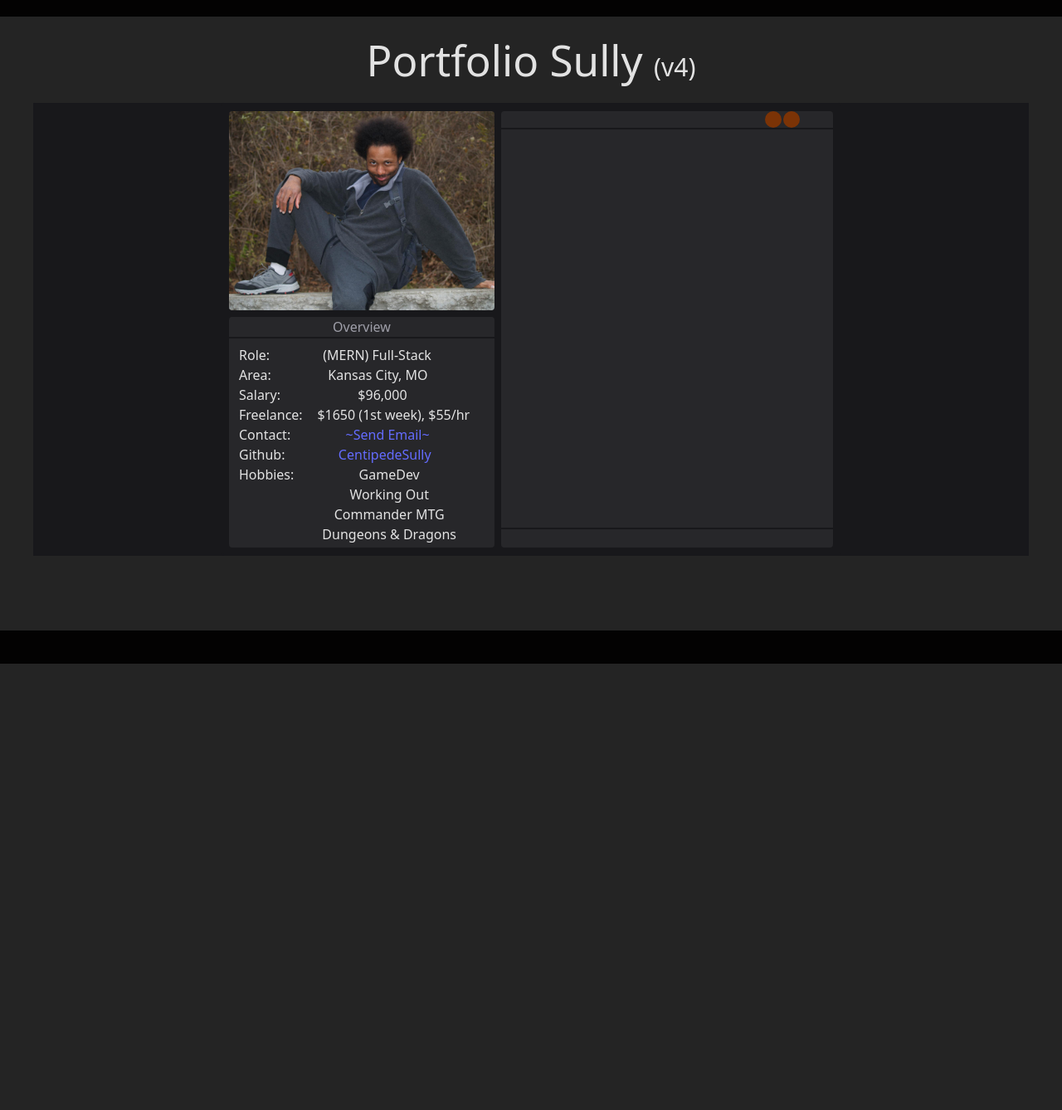
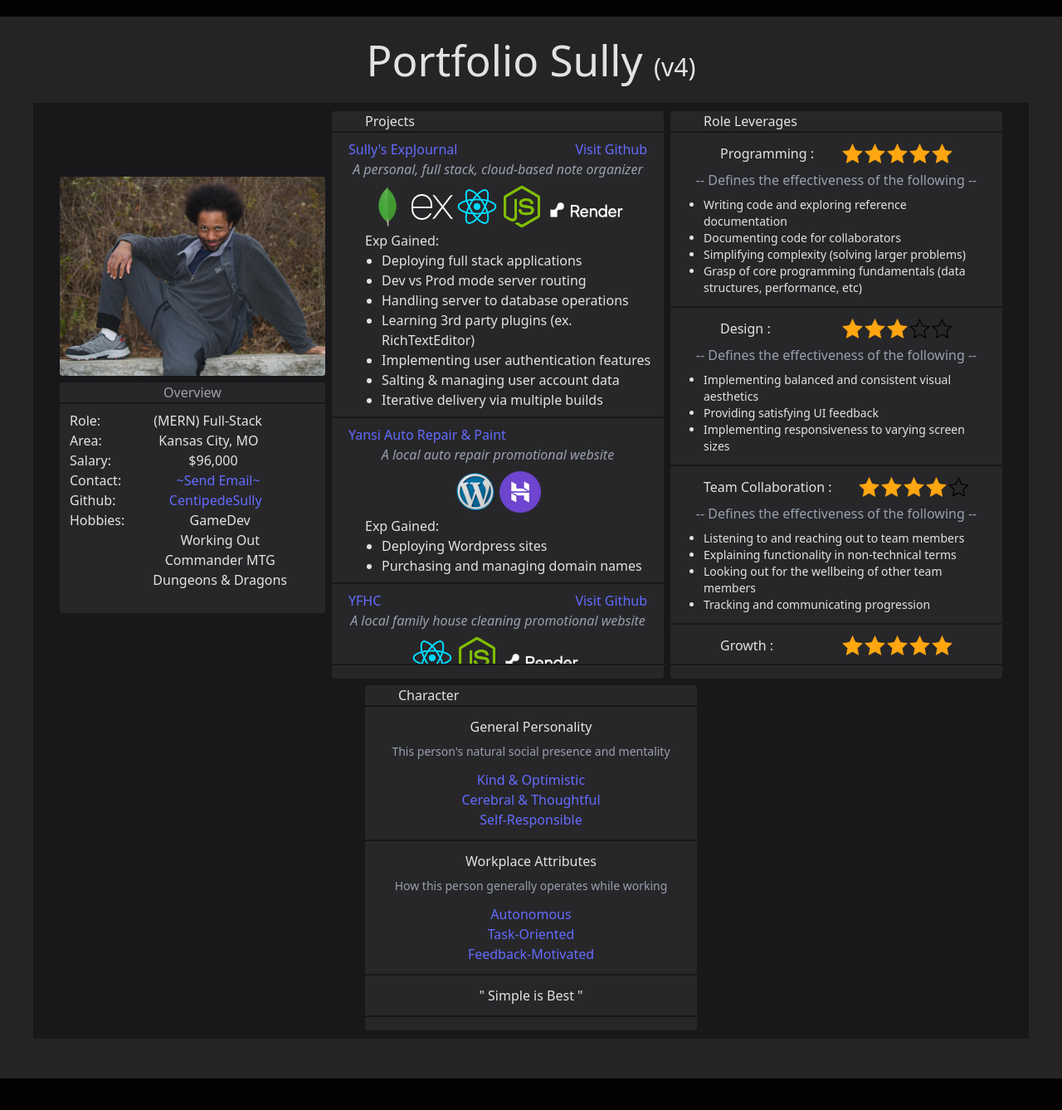
Before and after one commit to CentipedeSully/Portfolio-v3, a React app: page / in a window 1280 px wide. Shown: the whole page at 83% size. Before the commit the page ends 800 px from the top, so only its background shows below. Built offline with nearby package versions, Linux system fonts and the light colour scheme; the HTML template or start-up script is replaced by a standard one.

Commit message:
Pushing out this new version of the portfolio. tweaked the responsiveness. deploying to check it out.

```diff
--- a/src/App.jsx
+++ b/src/App.jsx
@@ -10,7 +10,11 @@ function App() {
   }
 
   function SetPageToLeverages(){
-    setContentPage(2)
+    setContentPage(2);
+  }
+
+  function SetPageToCharacter(){
+    setContentPage(3);
   }
 
   return (
@@ -20,6 +24,7 @@ function App() {
         page = {contentPage}
         HandleBtn1Press = {SetPageToProjects}
         HandleBtn2Press = {SetPageToLeverages}
+        HandleBtn3Press = {SetPageToCharacter}
       />
       <Footer />
     </div>
@@ -51,6 +56,14 @@ export function ContentArea(props){
       case 2:
         setContentHeader("Role Leverages");
         break;
+
+      case 3:
+        setContentHeader("Character");
+        break;
+
+      default:
+        setContentHeader("Projects");
+        break;
     }
   }
 
@@ -62,16 +75,23 @@ export function ContentArea(props){
 
       case 2:
         return (<Leverages/>);
+
+      case 3:
+        return (<Character/>);
+
+      default:
+        return (<Projects/>);
+
     }
   }
 
 
-  const [pressedBtn, setPressedBtn] = useState(0)
+  const [pressedBtn, setPressedBtn] = useState(1)
 
   const [contentHeader, setContentHeader] = useState("")
   useEffect( ()=> {
-    setPressedBtn(0);
-    UpdateContent(0);
+    setPressedBtn(1);
+    UpdateContent(1);
   },[])
 
   function HandleBtn1Press(){
@@ -84,6 +104,12 @@ export function ContentArea(props){
     setPressedBtn(2);
     UpdateContent(2);
     props.HandleBtn2Press();
+  }
+
+  function HandleBtn3Press(){
+    setPressedBtn(3);
+    UpdateContent(3);
+    props.HandleBtn3Press();
   }
 
   return (
@@ -99,16 +125,16 @@ export function ContentArea(props){
          - small->medium screens see stacked view
          - large(+) screens see the side-by-side display
       */}
-      <div className='flex justify-center bg-zinc-900 mb-12'>
+      <div className='flex flex-1 justify-center bg-zinc-900 mb-12'>
 
         {/* All content */}
-        <div className='page-content flex gap-2 flex-col md:flex-row border-2 border-zinc-900 rounded py-2 px-2'>
+        <div className='page-content flex gap-2 flex-col justify-center md:flex-row border-2 lg:flex-wrap border-zinc-900 rounded py-2 px-2'>
 
           {/* Portrait & Summary Area */}
           <div className='protrait-area flex justify-center flex-col '>
 
             {/* Image Area */}
-            <div id='portrait' className='image-area min-w-50 max-w-80 min-h-60 max-h-60 mx-auto'>
+            <div id='portrait' className='image-area w-80 h-60 mx-auto'>
               <img className='portrait-image rounded' src="./src/helloThere.jpg" alt="handsome_man_saying_hello" />
             </div>
 
@@ -132,10 +158,6 @@ export function ContentArea(props){
                     <span className='flex-1 text-center'>$96,000</span>
                   </li>
                   <li className='flex flex-row'>
-                    <h3 className=''>Freelance:</h3>
-                    <span className='flex-1 text-center'>$1650 (1st week), $55/hr</span>
-                  </li>
-                  <li className='flex flex-row'>
                     <h3 className=''>Contact:</h3>
                     <a className='flex-1 text-center' href='mailto:Sullivansmith057@gmail.com' >~Send Email~</a>
                   </li>
@@ -154,33 +176,63 @@ export function ContentArea(props){
 
           </div>
 
-          {/* Content Area */}
-          <div id='content-area' className='content-area mx-auto bg-zinc-800 rounded w-100'>
-
-
+          {/* Content Area on smaller windows */}
+          <div id='solo-column-content-area' className='content-area mx-auto my-auto bg-zinc-800 rounded w-100 lg:hidden'>
             <div className='flex flex-row justify-between px-10'>
               <h2 className='flex justify-center'>{contentHeader}</h2>
-              <div className='flex flex-row gap-0.5'>
+              <div className='flex flex-row gap-1.5'>
                 <Button HandleClick={HandleBtn1Press} BtnId={1} PressedBtn={pressedBtn}/>
                 <Button HandleClick={HandleBtn2Press} BtnId={2} PressedBtn={pressedBtn}/>
+                <Button HandleClick={HandleBtn3Press} BtnId={3} PressedBtn={pressedBtn}/>
               </div>
             </div>
-
-
             <Divider />
-            <div className='h-120'>
+            <div className='h-120 xl:h-160'>
               { GetPageContent(props.page) }
             </div>
-
             <Divider />
             <div className='h-4'></div>
-
           </div>
 
+          {/*Projects */}
+          <div className='w-100 bg-zinc-800 rounded hidden lg:block'>
+            <div className='flex flex-row justify-between px-10'>
+              <h2 className='flex justify-center'>Projects</h2>
+            </div>
+            <Divider />
+            <div className='h-120 xl:h-160'>
+              { GetPageContent(1) }
+            </div>
+            <Divider />
+            <div className='h-4'></div>
+          </div>
+
+          {/*Leverages */}
+          <div className='w-100 bg-zinc-800 rounded hidden lg:block'>
+            <div className='flex flex-row justify-between px-10'>
+              <h2 className='flex justify-center'>Role Leverages</h2>
+            </div>
+            <Divider />
+            <div className='h-120 xl:h-160'>
+              { GetPageContent(2) }
+            </div>
+            <Divider />
+            <div className='h-4'></div>
+          </div>
+
+          {/*Character */}
+          <div className='w-100 bg-zinc-800 rounded my-auto hidden lg:block'>
+            <div className='flex flex-row justify-between px-10'>
+              <h2 className='flex justify-center'>Character</h2>
+            </div>
+            <Divider />
+            <div className='lg:h-auto'>
+              { GetPageContent(3) }
+            </div>
+            <div className='h-4'></div>
+          </div>
         </div>
-
       </div>
-
     </div>
   )
 }
@@ -203,6 +255,49 @@ export function Footer(){
 
  }
 
+export function Character(){
+  return (
+    <div id = "character-section" className='h-auto'>
+
+       {/* Personality */}
+      <div className='py-3  hover:bg-zinc-700'>
+        <h3 className='my-auto text-center'>General Personality</h3>
+        <p className='px-8 pt-2 text-sm text-center text-gray-400'>This person's natural social presence and mentality</p>
+        <div className='px-5'>
+          <ul className='px-5 pt-3 flex flex-col justify-center text-center linkColored '>
+            <li className=''><p>Kind & Optimistic</p> </li>
+            <li className=''><p>Cerebral & Thoughtful</p></li>
+            <li className=''><p>Self-Responsible</p></li>
+          </ul>
+
+        </div>
+      </div>
+      <Divider/>
+
+      {/* Workplace behaviour */}
+      <div className='py-3  hover:bg-zinc-700'>
+        <h3 className='my-auto text-center'>Workplace Attributes</h3>
+        <p className='px-8 pt-2 text-sm text-center text-gray-400'>How this person generally operates while working</p>
+        <div className='px-5'>
+          <ul className='px-5 pt-3 flex flex-col justify-center text-center linkColored'>
+            <li className=''><p>Autonomous</p> </li>
+            <li className=''><p>Task-Oriented</p></li>
+            <li className=''><p>Feedback-Motivated</p></li>
+          </ul>
+
+        </div>
+      </div>
+      <Divider/>
+
+      {/* Extras */}
+      <div className='py-3  hover:bg-zinc-700'>
+        <h3 className='my-auto text-center '>" Simple is Best "</h3>
+      </div>
+      <Divider/>
+    </div>
+  )
+}
+
 export function Projects(){
   return (
     <div id='projects-section' className='projects-section overflow-y-auto h-full'>
@@ -216,7 +311,7 @@ export function Projects(){
             <a href='https://github.com/CentipedeSully/expJournal' target='_blank'>Visit Github</a>
           </h3>
 
-          <p className='flex justify-center px-3 italic pb-2'> A personal, full stack, cloud-based note organizer</p>
+          <p className='flex justify-center px-3 italic pb-2 text-gray-400'> A personal, full stack, cloud-based note organizer</p>
 
           <div className='flex flex-col gap-1'>
 
@@ -256,7 +351,7 @@ export function Projects(){
             <a className='hidden' href='https://github.com/CentipedeSully/' target='_blank'>-No Github-</a>
           </h3>
 
-          <p className='flex justify-center px-3 italic pb-2'> A local auto repair promotional website</p>
+          <p className='flex justify-center px-3 italic pb-2 text-gray-400'> A local auto repair promotional website</p>
 
           <div className='flex flex-col gap-1'>
 
@@ -288,7 +383,7 @@ export function Projects(){
             <a href='https://github.com/CentipedeSully/YFHC-website' target='_blank'>Visit Github</a>
           </h3>
 
-          <p className='flex justify-center px-3 italic pb-2'> A local family house cleaning promotional website</p>
+          <p className='flex justify-center px-3 italic pb-2 text-gray-400'> A local family house cleaning promotional website</p>
 
           <div className='flex flex-col gap-1'>
 
@@ -321,9 +416,9 @@ export function Leverages(){
   return (
     <div className='overflow-y-auto  h-full'>
 
-      <div className='py-3'>
+      <div className='py-3  hover:bg-zinc-700'>
 
-        <div className='flex flex-row justify-between px-15 gap-5'>
+        <div className='flex flex-row justify-between px-15 gap-5 '>
           <h3 className='my-auto '>Programming :</h3>
           <div className='flex flex-row justify-center gap-0.5'>
             <img className='star-img' src="./src/star_filled_img.png" alt="star_img" />
@@ -334,7 +429,7 @@ export function Leverages(){
           </div>
         </div>
 
-        <p className='px-5 text-center py-2'>-- Defines the effectiveness of the following --</p>
+        <p className='px-5 text-center py-2 whitespace-nowrap  text-gray-400'>-- Defines the effectiveness of the following --</p>
         <ul className='px-10 text-sm'>
           <li className='list-disc'>Writing code and exploring reference documentation</li>
           <li className='list-disc'>Documenting code for collaborators</li>
@@ -344,7 +439,7 @@ export function Leverages(){
       </div>
       <Divider/>
 
-      <div className='py-3'>
+      <div className='py-3  hover:bg-zinc-700'>
 
         <div className='flex flex-row justify-between px-15 gap-5'>
           <h3 className='my-auto '>Design :</h3>
@@ -357,7 +452,7 @@ export function Leverages(){
           </div>
         </div>
 
-        <p className='px-5 text-center py-2'>-- Defines the effectiveness of the following --</p>
+        <p className='px-5 text-center py-2 whitespace-nowrap  text-gray-400'>-- Defines the effectiveness of the following --</p>
         <ul className='px-10 text-sm'>
           <li className='list-disc'>Implementing balanced and consistent visual aesthetics</li>
           <li className='list-disc'>Providing satisfying UI feedback</li>
@@ -366,7 +461,7 @@ export function Leverages(){
       </div>
       <Divider/>
 
-      <div className='py-3'>
+      <div className='py-3  hover:bg-zinc-700'>
 
         <div className='flex flex-row justify-between px-10 gap-5'>
           <h3 className='my-auto whitespace-nowrap'>Team Collaboration :</h3>
@@ -375,11 +470,11 @@ export function Leverages(){
             <img className='star-img' src="./src/star_filled_img.png" alt="star_img" />
             <img className='star-img'src="./src/star_filled_img.png" alt="star_img" />
             <img className='star-img' src="./src/star_filled_img.png" alt="star_img" />
-            <img className='star-img' src="./src/star_filled_img.png" alt="star_img" />
+            <img className='star-img' src="./src/star_empty_img.png" alt="star_img" />
           </div>
         </div>
 
-        <p className='px-5 text-center py-2'>-- Defines the effectiveness of the following --</p>
+        <p className='px-5 text-center py-2 whitespace-nowrap text-gray-400'>-- Defines the effectiveness of the following --</p>
         <ul className='px-10 text-sm'>
           <li className='list-disc'>Listening to and reaching out to team members</li>
           <li className='list-disc'>Explaining functionality in non-technical terms</li>
@@ -389,7 +484,7 @@ export function Leverages(){
       </div>
       <Divider/>
 
-      <div className='py-3'>
+      <div className='py-3  hover:bg-zinc-700'>
 
         <div className='flex flex-row justify-between px-15 gap-5'>
           <h3 className='my-auto '>Growth :</h3>
@@ -402,7 +497,7 @@ export function Leverages(){
           </div>
         </div>
 
-        <p className='px-5 text-center py-2'>-- Defines the effectiveness of the following --</p>
+        <p className='px-5 text-center py-2 whitespace-nowrap text-gray-400'>-- Defines the effectiveness of the following --</p>
         <ul className='px-10 text-sm'>
           <li className='list-disc'>Willingness to understand unfamiliar subject matter</li>
           <li className='list-disc'>Likelihood of pursuing independent practice</li>
@@ -418,6 +513,9 @@ export function Button(props){
   const defaultColorClass = " bg-amber-900 hover:bg-amber-600 ";
   const activeColorClass = " bg-amber-500 ";
 
+  const defaultTextColorClass = " text-white";
+  const activeTextColorClass = " text-blue-950";
+
 
 
   function HandleClick(event){
@@ -430,12 +528,18 @@ export function Button(props){
     else return defaultColorClass;
   }
 
+  function UpdateButtonTextColors(){
+    if (props.BtnId == props.PressedBtn)
+      return activeTextColorClass;
+    else return defaultTextColorClass;
+  }
+
   return (
     <button
-      className={ "rounded-full w-5 h-5 mx-auto my-auto " + UpdateButtonColors()}
+      className={ "rounded-full w-5 h-5 mx-auto my-auto" + UpdateButtonColors()}
       onClick={HandleClick}
       type='button'
-      ></button>
+      ><span className={"text-sm align-top" + UpdateButtonTextColors()}>{props.BtnId}</span></button>
   )
 
 
@@ -464,3 +568,20 @@ export function LeverageSubsection(props){
 
   )
 }
+
+export function Testamonials(){
+  return (
+    <div>
+
+    </div>
+  )
+}
+
+export function Testamonial(props){
+
+  return (
+    <div>
+
+    </div>
+  )
+}
--- a/src/index.css
+++ b/src/index.css
@@ -69,3 +69,7 @@ button {
   width: 100px;
   height: 50px;
 }
+
+.linkColored {
+  color: #646cff;
+}
```
